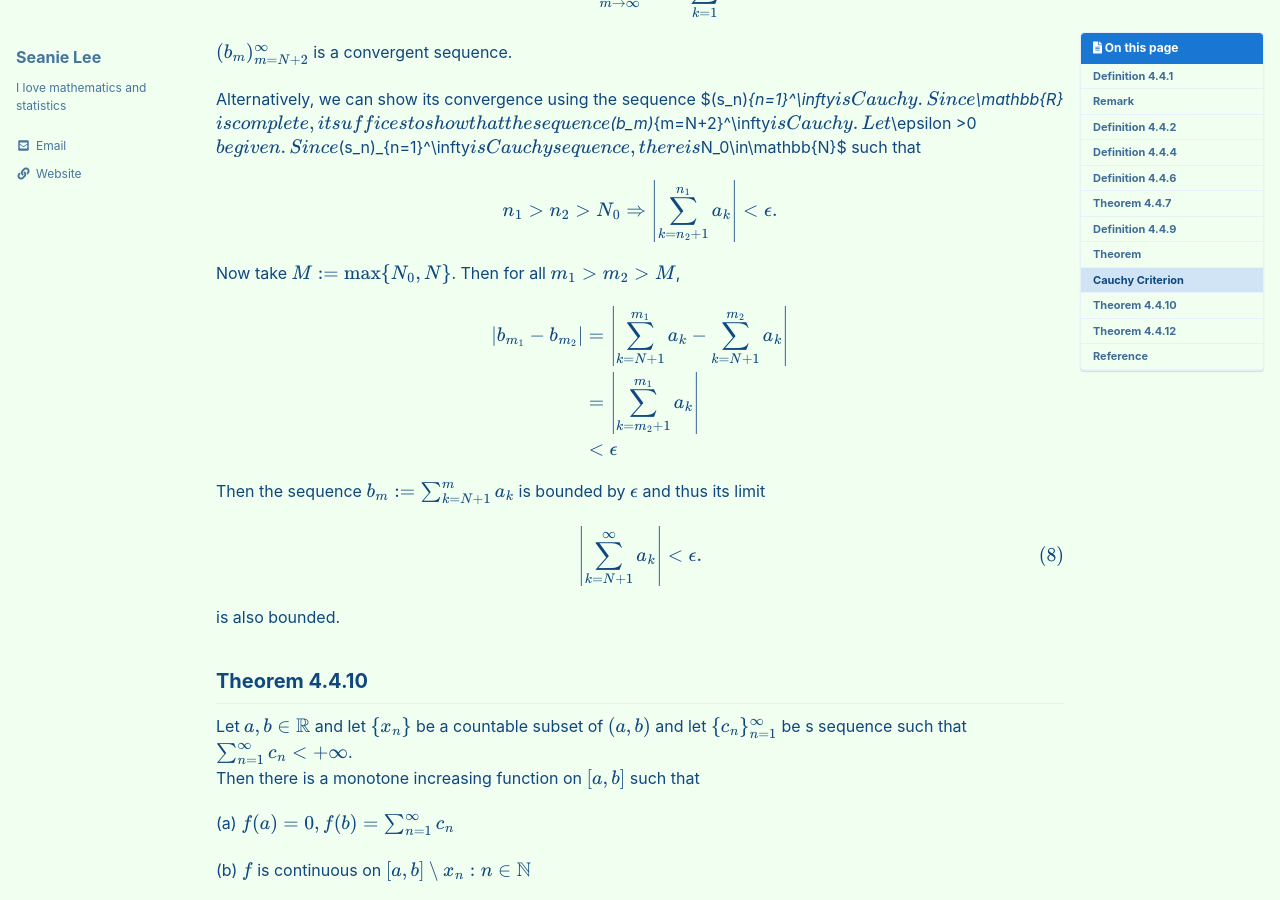
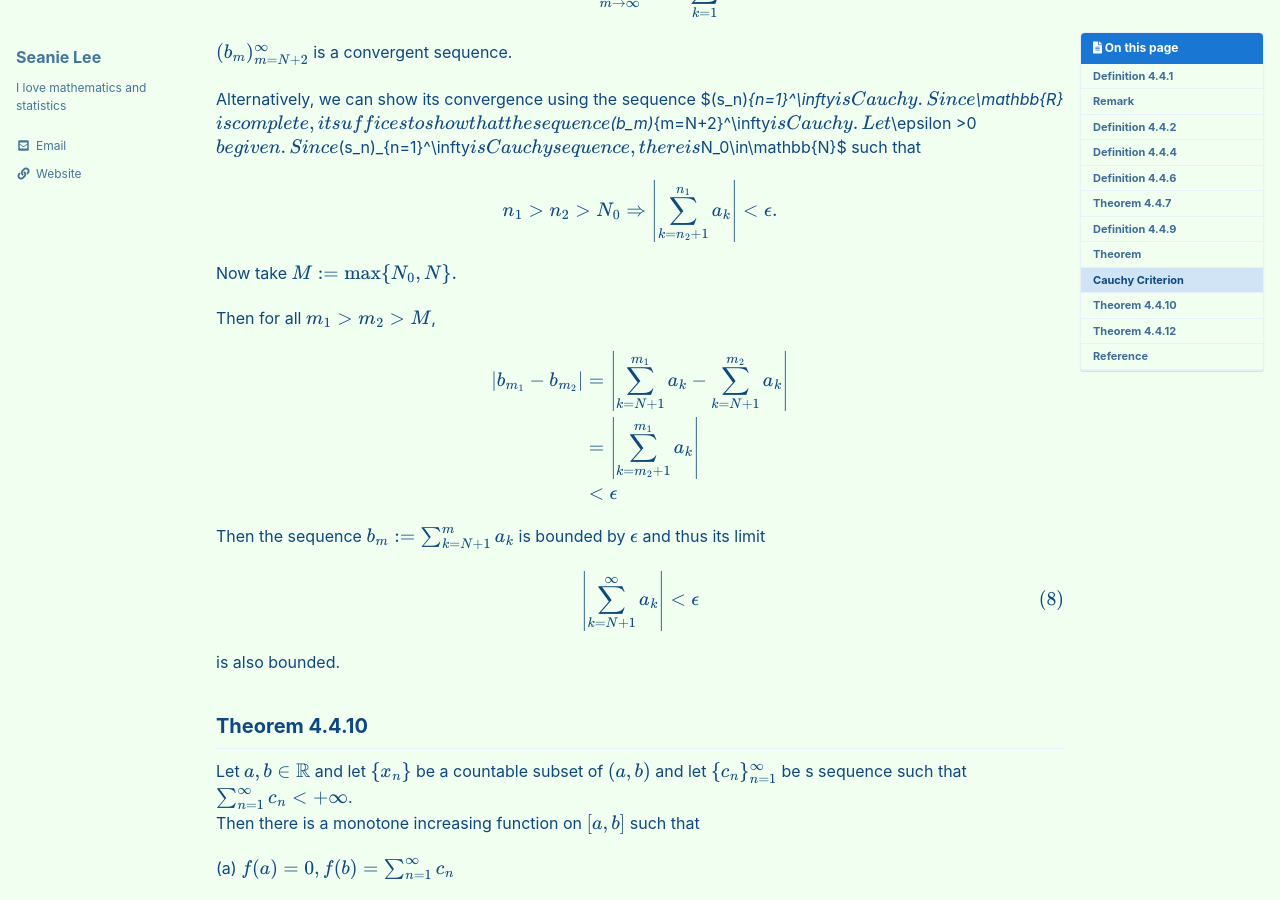
Before and after one commit to seanie12/blog, a Jekyll site: the page built from _posts/2021-03-06-monotone-discontinuity.md, in a window 1280 px wide and 900 px high, scrolled down 3434 px. Built offline with Jekyll 4.4.1, drawn with Linux system fonts in a browser that asks for light colours; cached includes are drawn as plain includes; formulas are drawn with MathJax 3.

Commit message:
Update 2021-03-06-monotone-discontinuity.md

```diff
--- a/_posts/2021-03-06-monotone-discontinuity.md
+++ b/_posts/2021-03-06-monotone-discontinuity.md
@@ -193,7 +193,14 @@ n_1> n_2> N_0 \Rightarrow \left\lvert \sum_{k=n_2+1}^{n_1} a_k \right\rvert < \e
 \end{align*}
 $$
 
-Now take $M:=\max \\{N_0, N\\}$. Then for all $m_1 > m_2 >M$,
+Now take
+$$
+\begin{align*}
+M:=\max \{N_0, N\}.
+\end{align*}
+$$
+
+Then for all $m_1 > m_2 >M$,
 
 $$
 \begin{align*}
@@ -209,7 +216,7 @@ Then the sequence $b_m:= \sum_{k=N+1}^m a_k$ is bounded by $\epsilon$ and  thus
 
 $$
 \begin{align}
-\left|\sum_{k=N+1}^\infty a_k \right| < \epsilon.
+\left|\sum_{k=N+1}^\infty a_k \right| < \epsilon
 \end{align}
 $$
 
```
